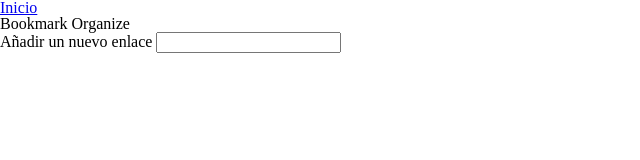
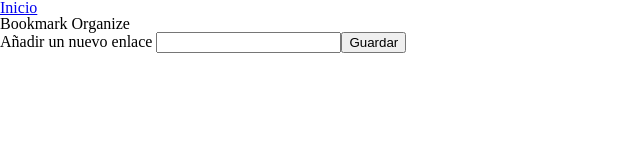
Before and after one commit to PradoCarretero/bookmark-organizer-react, a React (Create React App) app: page /marker-form in a window 1280 px wide. Shown: the top 160 px of the page, without its empty margins (0-640 px from the left). Built offline with nearby package versions, Linux system fonts and the light colour scheme.

Commit message:
add save new marker

```diff
--- a/src/components/App.js
+++ b/src/components/App.js
@@ -2,7 +2,6 @@ import "../styles/App.scss";
 import "../styles/core/reset.scss";
 import { useState } from "react";
 import { Routes, Route } from "react-router-dom";
-import { Link } from "react-router-dom";
 /* import PageNotFound from "./PageNotFound"; */
 import MarkerForm from "./MarkerForm";
 import MarkerList from "./MarkerList";
@@ -15,12 +14,18 @@ function App() {
     id: "",
     url: "",
   });
-  const changeData = (nombreInput, valueInput) => {
+  const changeData = (valueInput) => {
     setNewMarker({
       ...newMarker,
-      [nombreInput]: valueInput,
+      url: valueInput,
     });
+    console.log(newMarker);
   };
+
+  const addMarker = () => {
+    setMarkerList([...markerList, newMarker]);
+  };
+
   return (
     <>
       <Routes>
@@ -31,11 +36,6 @@ function App() {
               <Header />
               <main>
                 <MarkerList markerList={markerList} />
-                {/*  <section>
-                  <Link to="/marker-form">
-                    <button className="marker">+</button>
-                  </Link>
-                </section> */}
               </main>
               <Footer />
             </>
@@ -43,7 +43,13 @@ function App() {
         />
         <Route
           path="/marker-form"
-          element={<MarkerForm newMarker={newMarker} changeData={changeData} />}
+          element={
+            <MarkerForm
+              newMarker={newMarker}
+              changeData={changeData}
+              addMarker={addMarker}
+            />
+          }
         />
         {/* <Route path="*" element={<PageNotFound />} /> */}
       </Routes>
--- /dev/null
+++ b/src/components/Button.js
@@ -0,0 +1,9 @@
+function Button(props) {
+  return (
+    <button type="button" onClick={props.function}>
+      {props.children}
+    </button>
+  );
+}
+
+export default Button;
--- a/src/components/MarkerForm.js
+++ b/src/components/MarkerForm.js
@@ -1,9 +1,15 @@
 import Header from "./Header";
+import Button from "./Button";
+import { Link } from "react-router-dom";
+
 function MarkerForm(props) {
   const handleInput = (ev) => {
-    const nombreInput = ev.target.id;
     const valueInput = ev.target.value;
-    props.changeData(nombreInput, valueInput);
+    props.changeData(valueInput);
+  };
+  const saveNewMarker = (ev) => {
+    ev.preventDefault();
+    props.addMarker();
   };
   return (
     <>
@@ -13,10 +19,14 @@ function MarkerForm(props) {
           <label htmlFor="">Añadir un nuevo enlace </label>
           <input
             type="text"
-            id="marker"
+            id="markerurl"
             value={props.newMarker.url}
             onChange={handleInput}
           />
+          <Link to="/">
+            {/* resolver esto para que vuelva a la principal */}
+            <Button function={saveNewMarker}>Guardar</Button>
+          </Link>
         </form>
       </main>
     </>
--- a/src/components/MarkerItem.js
+++ b/src/components/MarkerItem.js
@@ -8,10 +8,10 @@ function MarkerItem(props) {
     </>
   );
 }
-MarkerItem.defaultProps = {
+/* MarkerItem.defaultProps = {
   marker: {
     id: "Not defined",
     url: "Not defined",
   },
-};
+}; */
 export default MarkerItem;
```
